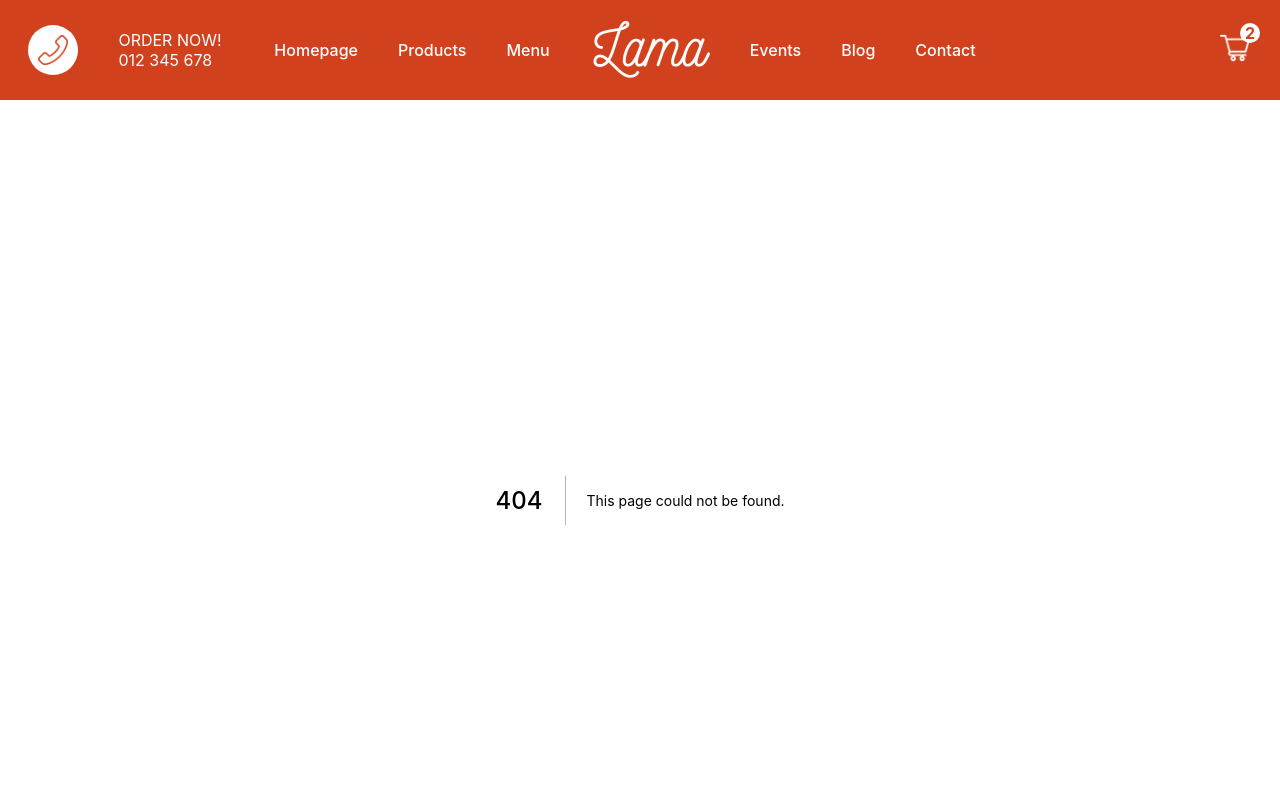
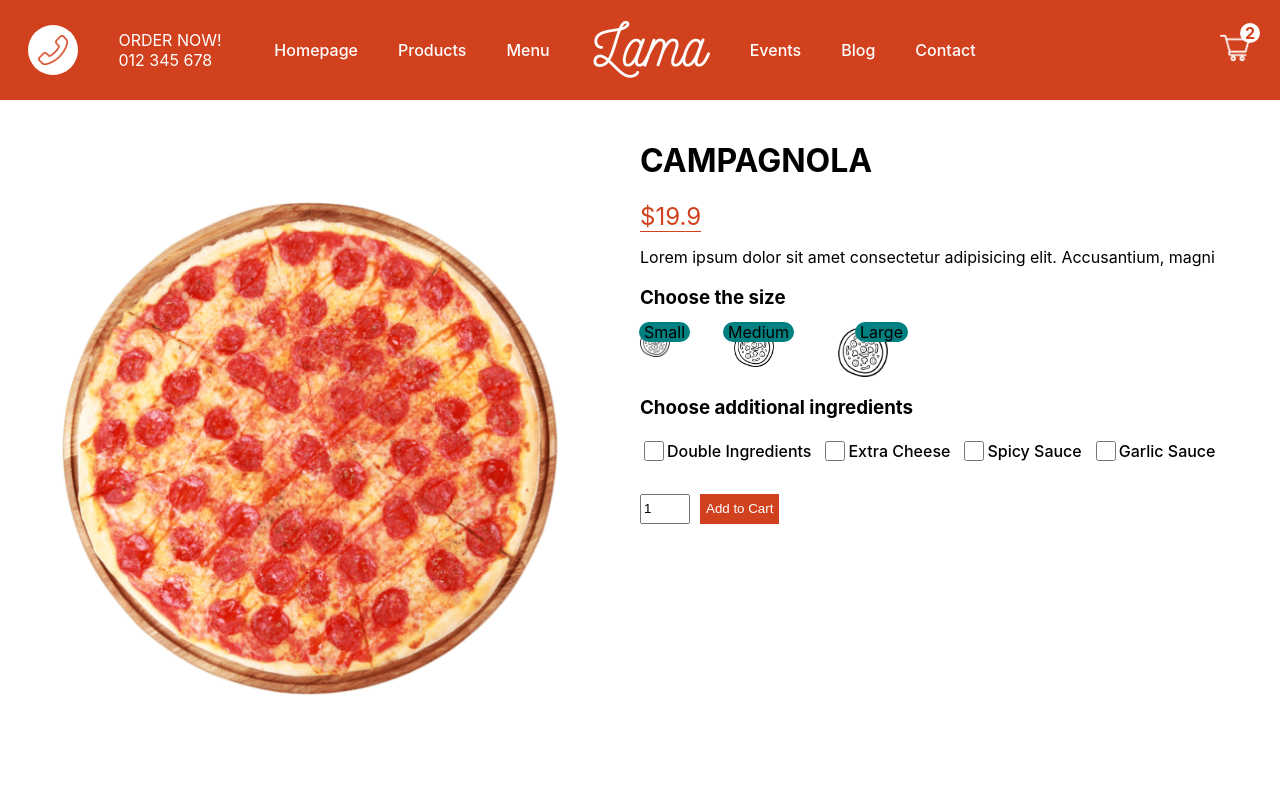
Before and after one commit to mrjiahoe/next-pizza-tutorial, a Next.js app: page /product/1 in a window 1280 px wide. Before the commit this address had no page. Shown: the top 798 px of the page. Built offline with nearby package versions, Linux system fonts and the light colour scheme.

Commit message:
add individual product page

```diff
--- /dev/null
+++ b/pages/product/[id].jsx
@@ -0,0 +1,90 @@
+import styles from "../../styles/Product.module.css";
+import Image from "next/image";
+import { useState } from "react";
+
+function Product() {
+	const [size, setSize] = useState(0);
+
+	const pizza = {
+		id: 1,
+		img: "/img/pizza.png",
+		name: "CAMPAGNOLA",
+		price: [19.9, 23.9, 27.9],
+		desc: "Lorem ipsum dolor sit amet consectetur adipisicing elit. Accusantium, magni",
+	};
+
+	return (
+		<div className={styles.container}>
+			<div className={styles.left}>
+				<div className={styles.imgContainer}>
+					<Image src={pizza.img} objectFit="contain" layout="fill" alt="" />
+				</div>
+			</div>
+			<div className={styles.right}>
+				<h1 className={styles.title}>{pizza.name}</h1>
+				<span className={styles.price}>${pizza.price[size]}</span>
+				<p className={styles.desc}>{pizza.desc}</p>
+				<h3 className={styles.choose}>Choose the size</h3>
+				<div className={styles.sizes}>
+					<div className={styles.size} onClick={() => setSize(0)}>
+						<Image src="/img/size.png" layout="fill" alt="" />
+						<span className={styles.number}>Small</span>
+					</div>
+					<div className={styles.size} onClick={() => setSize(1)}>
+						<Image src="/img/size.png" layout="fill" alt="" />
+						<span className={styles.number}>Medium</span>
+					</div>
+					<div className={styles.size} onClick={() => setSize(2)}>
+						<Image src="/img/size.png" layout="fill" alt="" />
+						<span className={styles.number}>Large</span>
+					</div>
+				</div>
+				<h3 className={styles.choose}>Choose additional ingredients</h3>
+				<div className={styles.ingredients}>
+					<div className={styles.option}>
+						<input
+							type="checkbox"
+							id="double"
+							name="double"
+							className={styles.checkbox}
+						/>
+						<label htmlFor="double">Double Ingredients</label>
+					</div>
+					<div className={styles.option}>
+						<input
+							className={styles.checkbox}
+							type="checkbox"
+							id="cheese"
+							name="cheese"
+						/>
+						<label htmlFor="cheese">Extra Cheese</label>
+					</div>
+					<div className={styles.option}>
+						<input
+							className={styles.checkbox}
+							type="checkbox"
+							id="spicy"
+							name="spicy"
+						/>
+						<label htmlFor="spicy">Spicy Sauce</label>
+					</div>
+					<div className={styles.option}>
+						<input
+							className={styles.checkbox}
+							type="checkbox"
+							id="garlic"
+							name="garlic"
+						/>
+						<label htmlFor="garlic">Garlic Sauce</label>
+					</div>
+				</div>
+				<div className={styles.add}>
+					<input type="number" defaultValue={1} className={styles.quantity} />
+					<button className={styles.button}>Add to Cart</button>
+				</div>
+			</div>
+		</div>
+	);
+}
+
+export default Product;
--- /dev/null
+++ b/styles/Product.module.css
@@ -0,0 +1,96 @@
+.container {
+	height: calc(100vh - 100px);
+	display: flex;
+}
+
+.left {
+	flex: 1;
+	height: 100%;
+	display: flex;
+	align-items: center;
+	justify-content: center;
+}
+
+.right {
+	flex: 1;
+	padding: 20px;
+}
+
+.imgContainer {
+	width: 80%;
+	height: 80%;
+	position: relative;
+}
+
+.price {
+	color: #d1411e;
+	font-size: 24px;
+	font-weight: 400;
+	border-bottom: 1px solid #d1411e;
+}
+
+.sizes {
+	width: 40%;
+	display: flex;
+	justify-content: space-between;
+}
+
+.size {
+	width: 30px;
+	height: 30px;
+	position: relative;
+	cursor: pointer;
+}
+
+.size:nth-child(2) {
+	width: 40px;
+	height: 40px;
+}
+
+.size:last-child {
+	width: 50px;
+	height: 50px;
+}
+
+.number {
+	position: absolute;
+	top: -5px;
+	right: -20px;
+	background-color: teal;
+	font-style: 12px;
+	padding: 0 5px;
+	border-radius: 10px;
+}
+
+.ingredients {
+	display: flex;
+	margin-bottom: 30px;
+}
+
+.option {
+	display: flex;
+	align-items: center;
+	margin-right: 10px;
+	font-style: 14px;
+	font-weight: 500;
+}
+
+.checkbox {
+	width: 20px;
+	height: 20px;
+}
+
+.quantity {
+	width: 50px;
+	height: 30px;
+}
+
+.button {
+	height: 30px;
+	margin-left: 10px;
+	background-color: #d1411e;
+	color: white;
+	border: none;
+	font-weight: 500;
+	cursor: pointer;
+}
```
